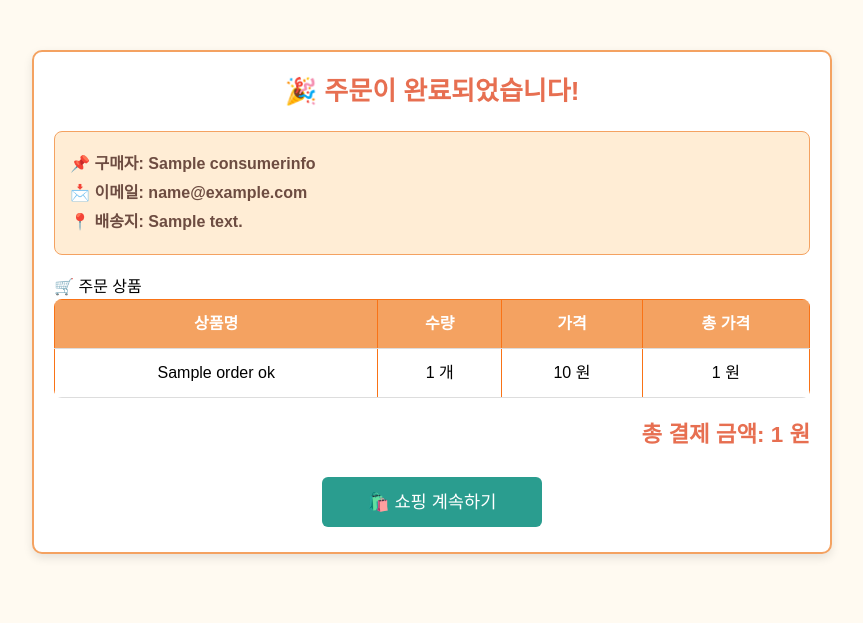
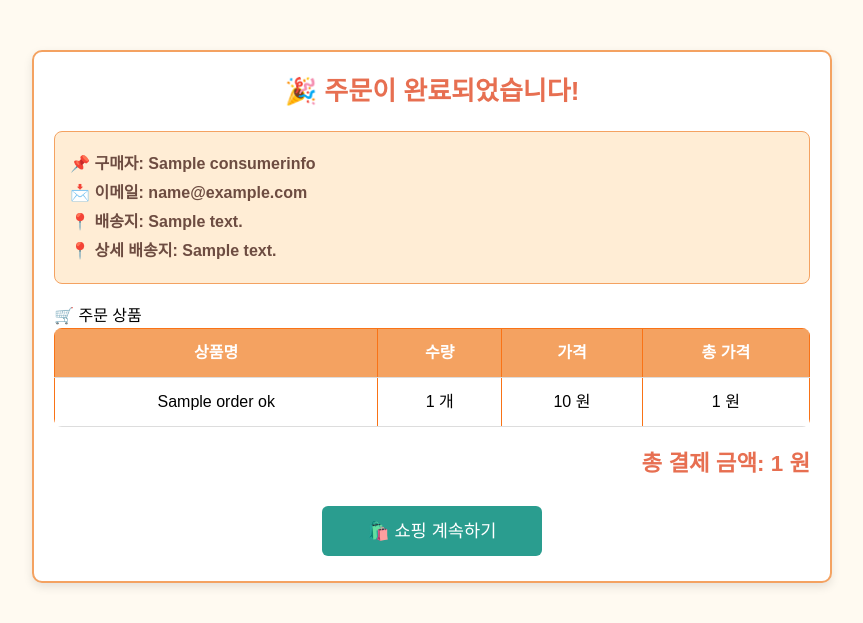
Before and after one commit to mbcit-java-2024/gyulDamGil, a Java web app: template src/main/webapp/WEB-INF/views/order/orderOKPage.jsp in a window 1280 px wide. Shown: the top 623 px of the page, without its empty margins (208-1071 px from the left). Run offline with Spring Boot 4, a stand-in JSP engine, Linux system fonts and the light colour scheme; the template is opened without the code that fills it: most values are stand-ins (such as "Sample title", 1, 10 or a date in 2020).

Commit message:
주문완료 페이지 상세주소 추가

```diff
--- a/src/main/webapp/WEB-INF/views/order/orderOKPage.jsp
+++ b/src/main/webapp/WEB-INF/views/order/orderOKPage.jsp
@@ -106,6 +106,7 @@
             <p>📌 <strong>구매자:</strong> ${Consumerinfo.name}</p>
             <p>📩 <strong>이메일:</strong> ${Consumerinfo.email}</p>
             <p>📍 <strong>배송지:</strong> ${Consumerinfo.address}</p>
+            <p>📍 <strong>상세 배송지:</strong> ${Consumerinfo.detailAddress}</p>
         </div>
 
         <div class="order-items">
```
